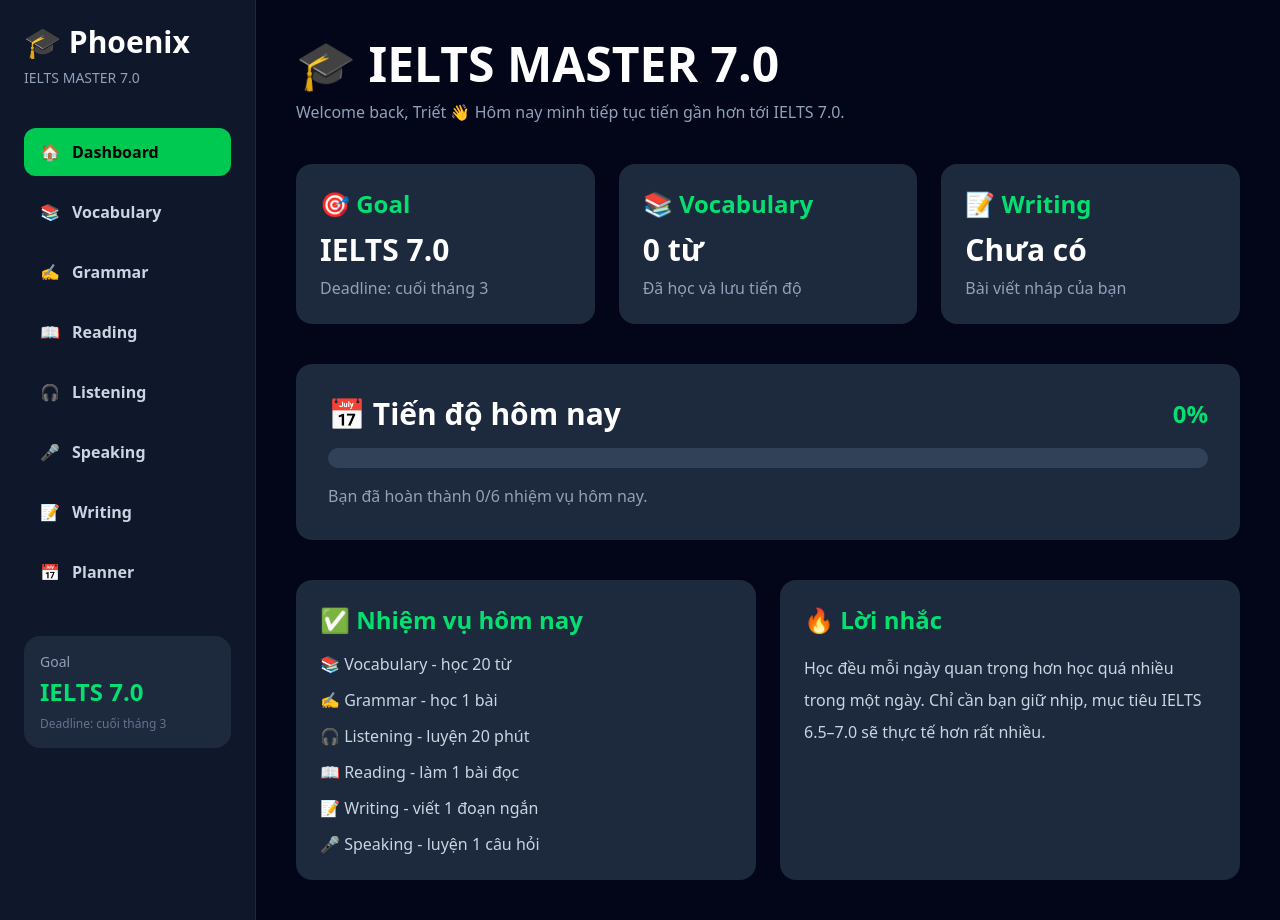
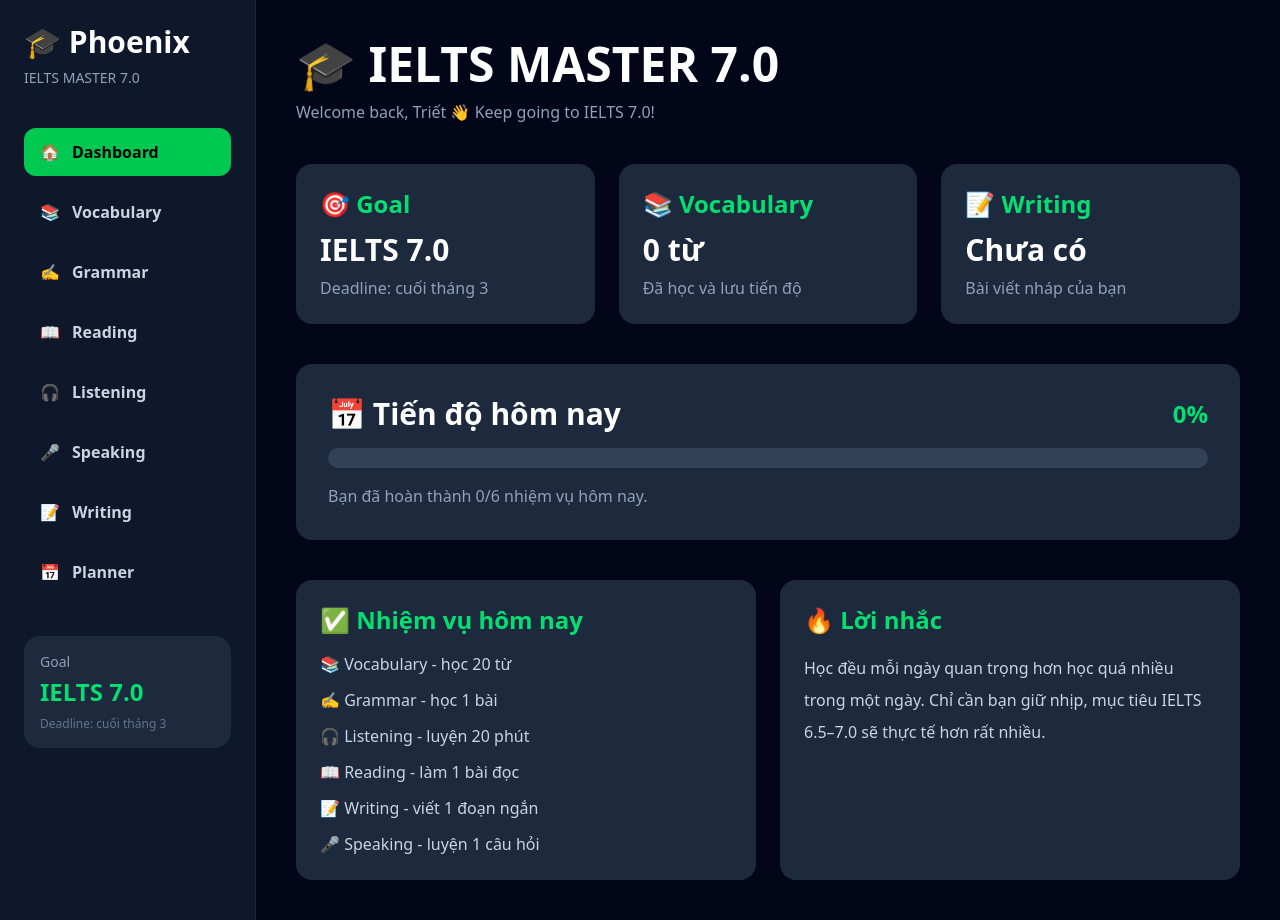
Before and after one commit to vominhhy369-svg/phoenix-ielts, a Next.js app: page / in a window 1280 px wide. Built offline with nearby package versions, Linux system fonts and the light colour scheme.

Commit message:
Update dashboard message

```diff
--- a/app/page.tsx
+++ b/app/page.tsx
@@ -33,7 +33,7 @@
       <h1 className="text-5xl font-bold mb-3">🎓 IELTS MASTER 7.0</h1>
 
       <p className="text-slate-400 mb-10">
-        Welcome back, Triết 👋 Hôm nay mình tiếp tục tiến gần hơn tới IELTS 7.0.
+        Welcome back, Triết 👋 Keep going to IELTS 7.0!
       </p>
 
       <div className="grid grid-cols-3 gap-6 mb-10">
```
